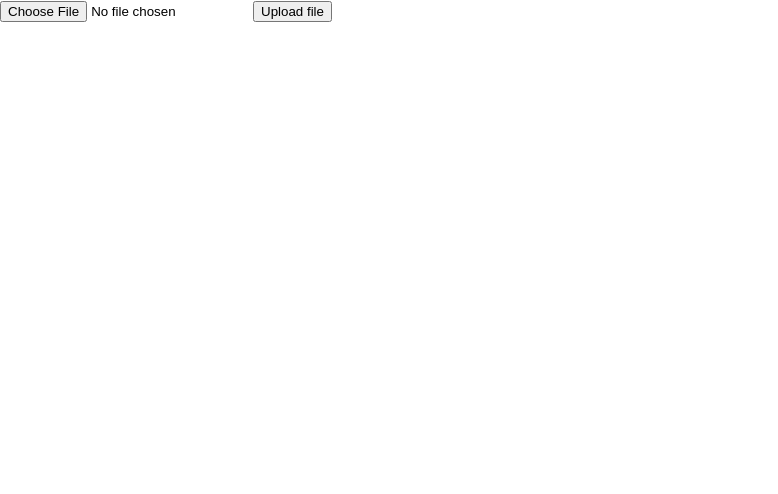
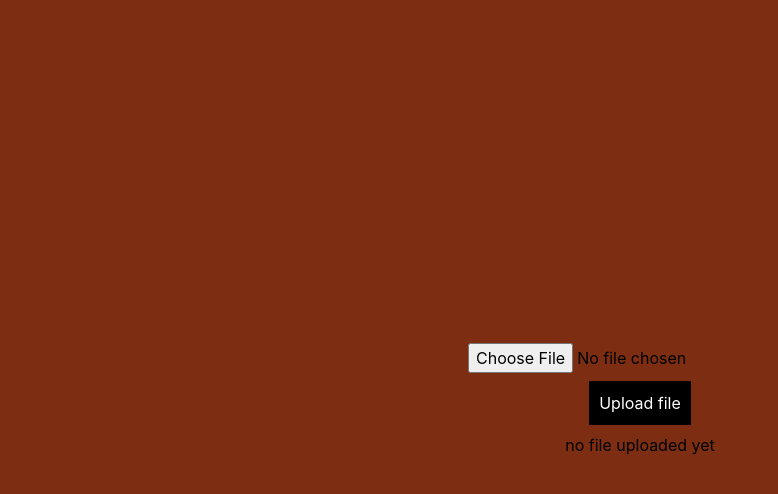
Before and after one commit to Chrismiweb/godwin-project-frontend, a React (Create React App) app: page / in a window 1280 px wide. Shown: the top 494 px of the page, without its empty margins (0-778 px from the left). Built offline with nearby package versions, Linux system fonts and the light colour scheme.

Commit message:
file upload

```diff
--- a/package.json
+++ b/package.json
@@ -34,5 +34,8 @@
       "last 1 firefox version",
       "last 1 safari version"
     ]
+  },
+  "devDependencies": {
+    "tailwindcss": "^3.4.15"
   }
 }
--- a/src/fileUpload/FileUpload.jsx
+++ b/src/fileUpload/FileUpload.jsx
@@ -1,29 +1,57 @@
 import React, { useState } from 'react'
 
 function FileUpload() {
-    const[file, setFile] = useState("")
+    const[file, setFile] = useState(null)
+    const[preview, setPreview] = useState("")
 
-    async function uploadFile() {
+    async function uploadFile(e) {
+        e.preventDefault()
+
+        // formdata upload
+        const formData = new FormData()
+        formData.append("fileName", file)
+        setPreview(URL.createObjectURL(file))
         const baseUrl = 'http://localhost:2000/upload'
+        // fetch request from the server
+       try {
             const response = await fetch(baseUrl, {
                 method: 'POST',
                 headers: {
                     'Content-Type': 'application/json',
                 },
-            body: JSON.stringify({file})
-
+                body: formData
             })
             .then(res =>res.json())
-        if(response){
-            console.log("file uploaded succesfully");
-
+            if(response.ok){
+                alert("file uploaded successfully")
             }
-
+            // catch any error seen
+       } catch (error) {
+            console.log(error)
+       }
+    }
+    const fileUpload =(e)=>{
+        const file = e.target.files[0];
+        if(file){
+            setFile(file)
+        }
     }
   return (
+    <div className='flex flex-col gap-2 h-screen w-full bg-orange-900 justify-center items-center'>
+        <input onChange={fileUpload} name = "fileName" type="file"/>
+        <button className='p-[10px] bg-black text-white' onClick={uploadFile}>Upload file</button>
+        {
+            preview ? (
+                <div className='w-[100%] flex justify-center items-center'>
+                    <img src={preview} className='w-[30%] h-[200px]' alt="" />
+                </div>
+            )
+            : (
                 <div>
-        <input type="file"/>
-        <button>Upload file</button>
+                    no file uploaded yet
+                </div>
+            )
+        }
     </div>
   )
 }
--- a/src/index.css
+++ b/src/index.css
@@ -1,3 +1,7 @@
+@tailwind base;
+@tailwind components;
+@tailwind utilities;
+
 body {
   margin: 0;
   font-family: -apple-system, BlinkMacSystemFont, 'Segoe UI', 'Roboto', 'Oxygen',
--- /dev/null
+++ b/tailwind.config.js
@@ -0,0 +1,10 @@
+/** @type {import('tailwindcss').Config} */
+module.exports = {
+  content: [
+    "./src/**/*.{js,jsx,ts,tsx}",
+  ],
+  theme: {
+    extend: {},
+  },
+  plugins: [],
+}
```
Also changed, not shown: 1 other file (tests, documents, lock files or other folders). Lines whose indentation alone changed are shown as unchanged.
